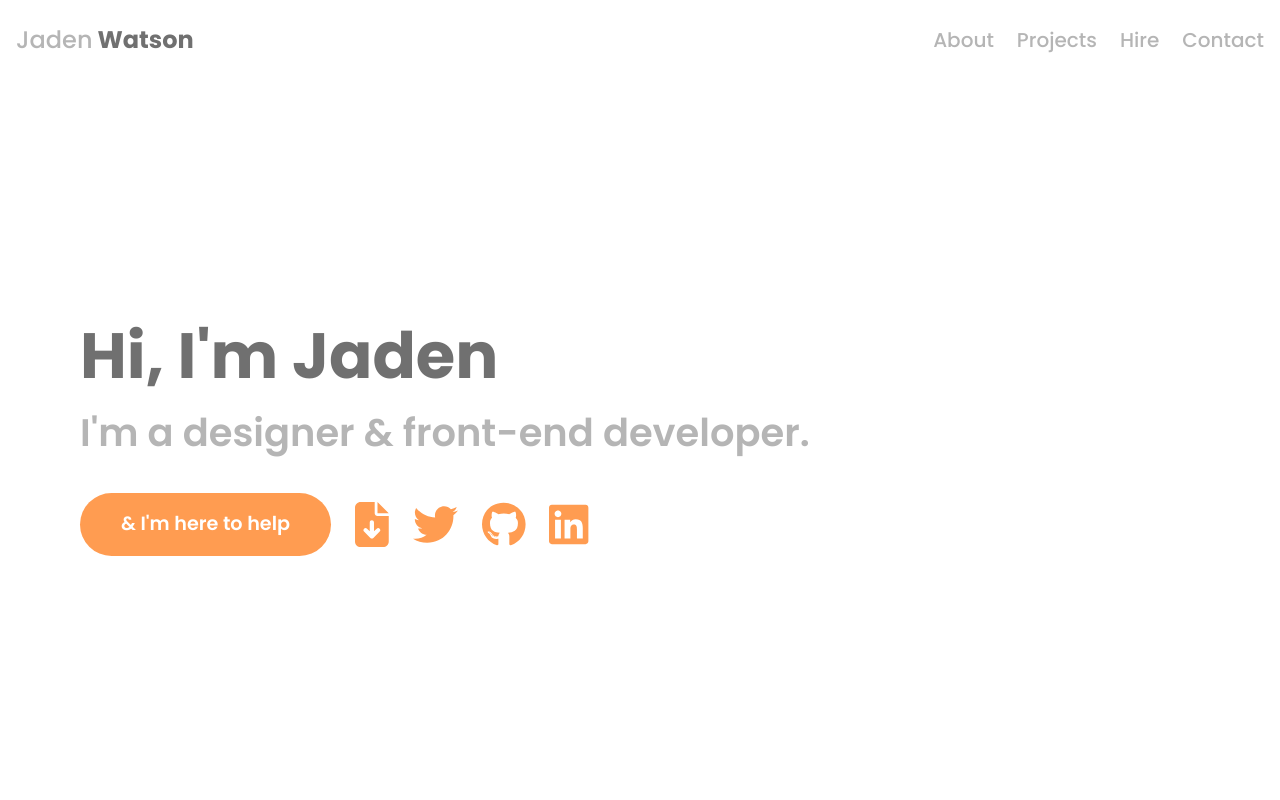
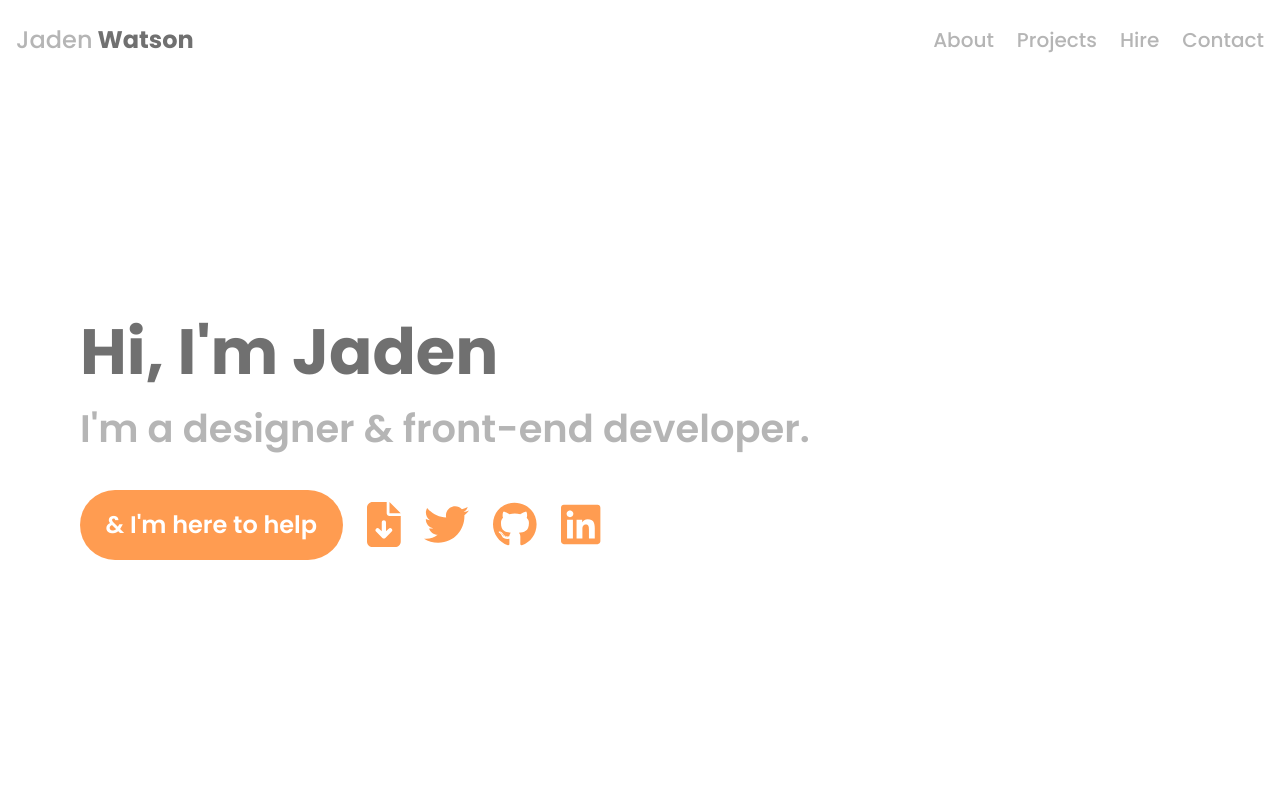
Before and after one commit to igaboo/jaden-watson-v2, a Next.js app: page / in a window 1280 px wide. Shown: the top 800 px of the page. Built offline with nearby package versions, Linux system fonts and the light colour scheme.

Commit message:
changed button padding to clamp

```diff
--- a/scss/_modules.scss
+++ b/scss/_modules.scss
@@ -8,9 +8,9 @@ button,
   border-radius: 10rem;
   border: none;
 
-  padding: 17px 41px;
+  padding: clamp(7px, 1.75vw, 17px) clamp(17px, 2vw, 41px);
 
-  font-size: clamp(14px, 1.5vw, 24px);
+  font-size: clamp(14px, 2vw, 24px);
   font-weight: 600;
 
   background-color: $clr;
@@ -47,10 +47,10 @@ button,
 }
 
 @media screen and (max-width: 900px) {
-  button,
-  .button {
-    padding: 7px 17px;
-  }
+  // button,
+  // .button {
+  //   padding: 7px 17px;
+  // }
 
   .icon:not([id]) {
     font-size: inherit;
```
